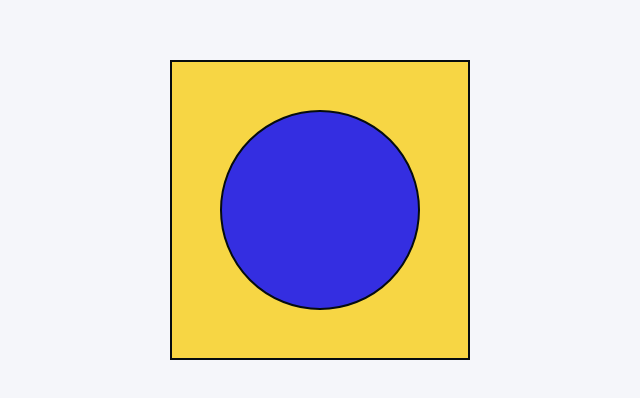
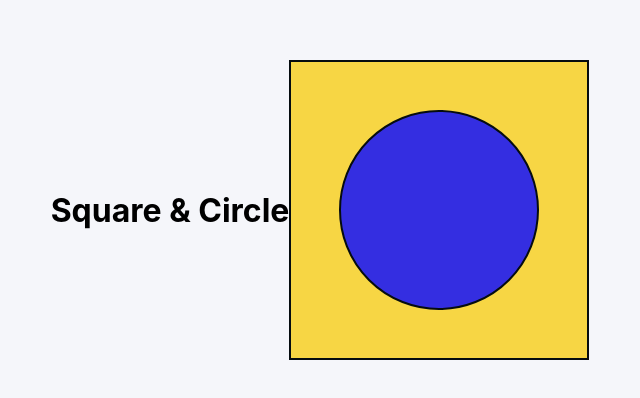
Before and after one commit to jigyasha1234/Add-to-list, a React (Create React App) app in the folder xaddtolist/: page / in a window 1280 px wide. Shown: the part 190-588 px from the top of the page, without its empty margins (320-960 px from the left). Built offline with nearby package versions, Linux system fonts and the light colour scheme.

Commit message:
deploying new project-2

```diff
--- a/xaddtolist/src/App.js
+++ b/xaddtolist/src/App.js
@@ -57,6 +57,7 @@ export default function App() {
     //   </div>
     // </div>
     <div className="page">
+      <h1>Square & Circle</h1>
       <div className="square">
         <div className="circle"></div>
       </div>
```
